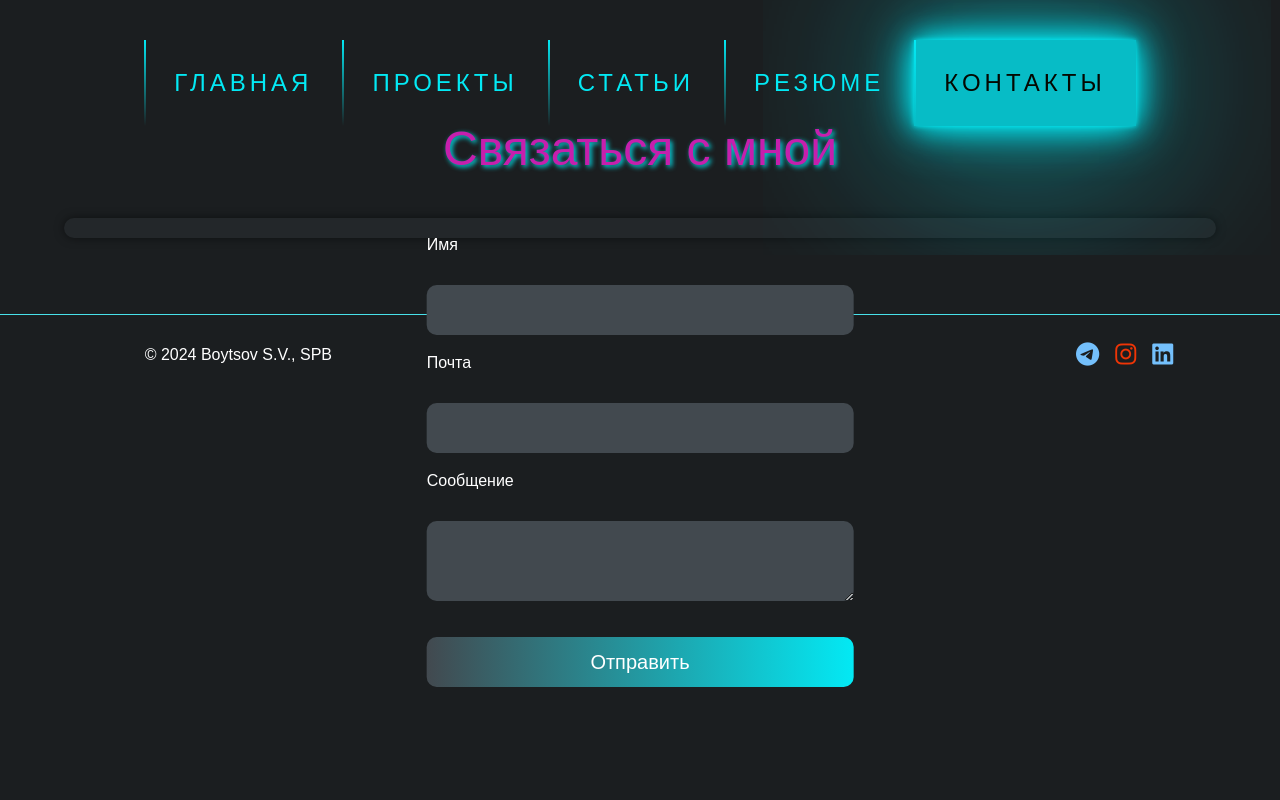
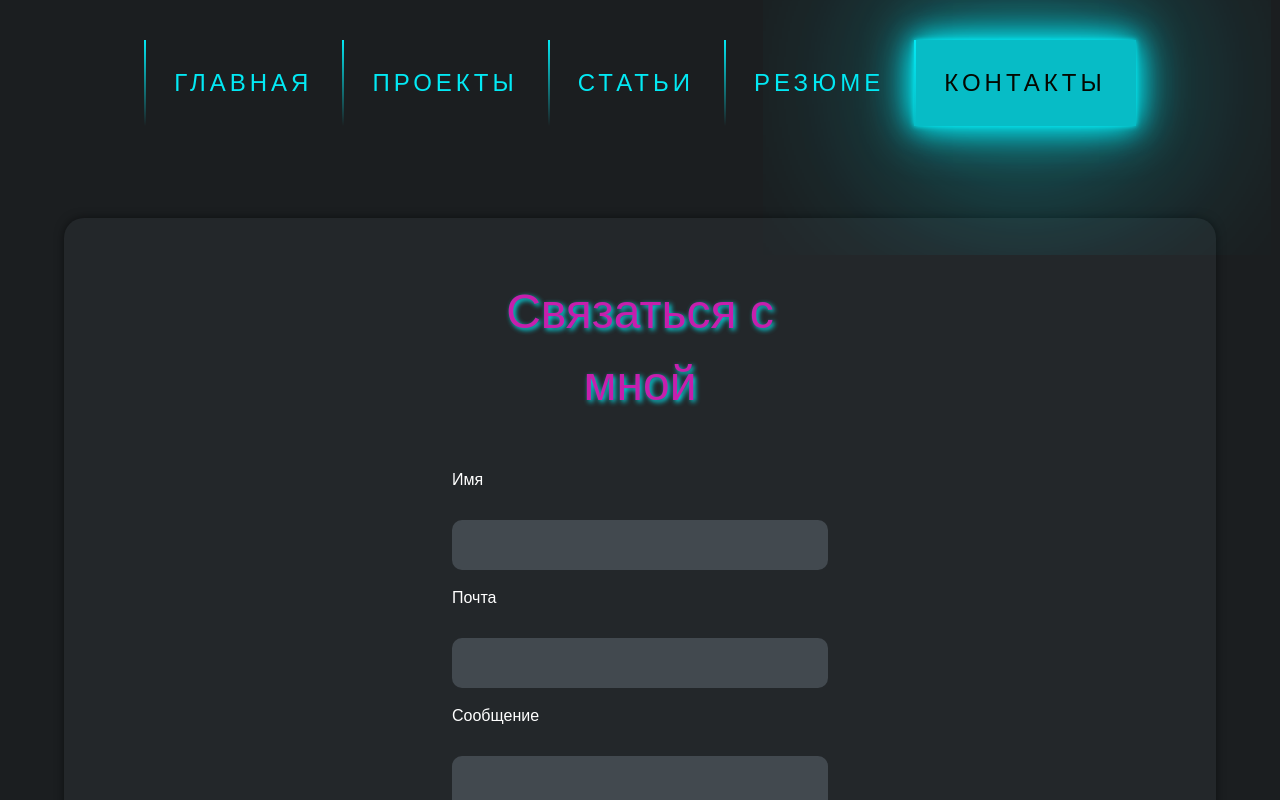
Before and after one commit to serj2626/dj-vue-portfolio, a Vue app in the folder frontend/: page /contacts in a window 1280 px wide. Shown: the top 800 px of the page. Built offline with nearby package versions, Linux system fonts and the light colour scheme.

Commit message:
updateed form contacts

```diff
--- a/frontend/src/views/ContactsView.vue
+++ b/frontend/src/views/ContactsView.vue
@@ -37,7 +37,7 @@ const submit = async () => {
 
 <template>
   <div
-    class="col-md-4 mx-auto text-white position-absolute top-50 start-50 translate-middle"
+    class="col-md-4 mx-auto text-white py-5"
   >
     <p class="text-center mb-5 title">Связаться с мной</p>
     <form @submit.prevent="submit" method="post">
```
